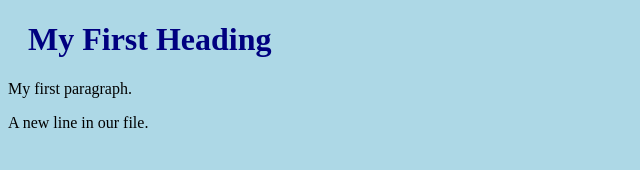
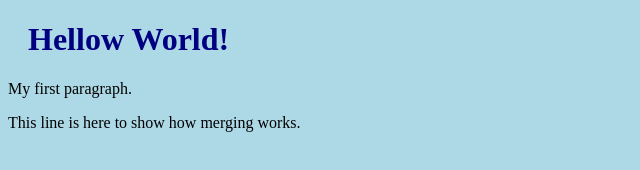
Before and after one commit to M4600/hello-world, a plain HTML site: page index.html in a window 1280 px wide. Shown: the whole page, without its empty margins (0-640 px from the left). Drawn offline with Linux system fonts and the light colour scheme.

Commit message:
Updated index.html with emergency fix

```diff
--- a/index.html
+++ b/index.html
@@ -5,8 +5,8 @@
     <link rel="stylesheet" href="bluestyle..css">
 </head>
 <body>
-<h1>My First Heading</h1>
+<h1>Hellow World!</h1>
 <p>My first paragraph.</p>
-<p>A new line in our file.</p>
+<p>This line is here to show how merging works.</p>
 </body>
 </html>
```
